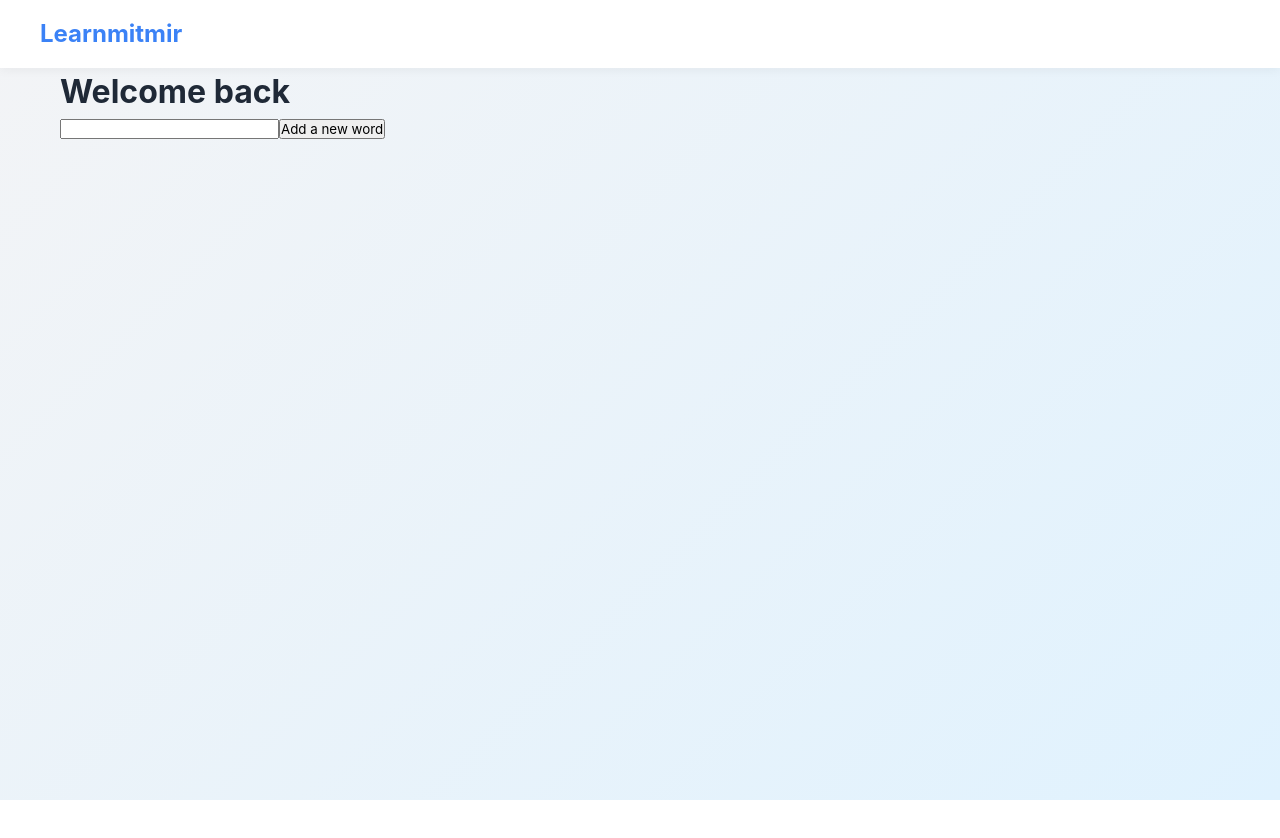
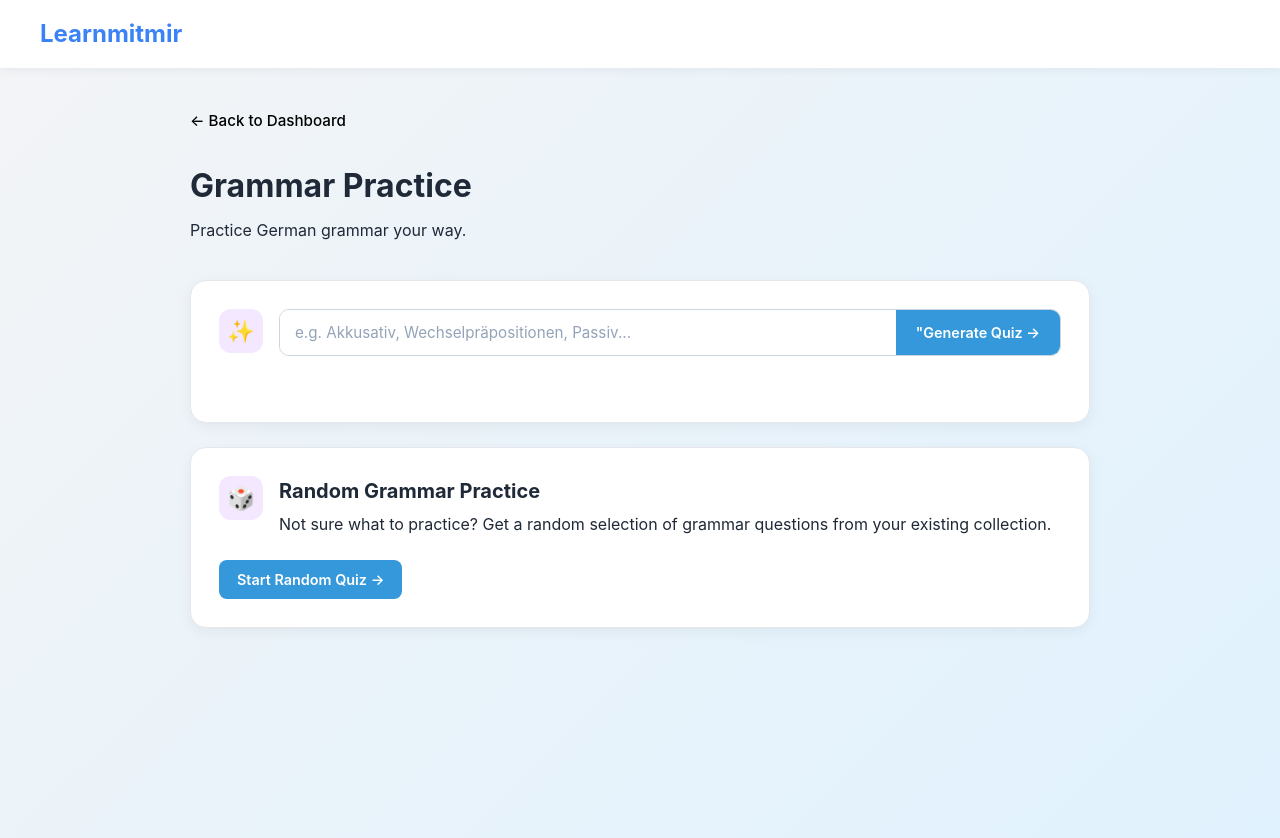
Before and after one commit to angithos/learnmitmir, a React (Create React App) app: page /vocabulary in a window 1280 px wide. Shown: the top 838 px of the page. Before the commit the page ends 800 px from the top, so only its background shows below. Built offline with nearby package versions, Linux system fonts and the light colour scheme.

Commit message:
vocab UI update

```diff
--- a/src/pages/Vocabulary.tsx
+++ b/src/pages/Vocabulary.tsx
@@ -1,5 +1,6 @@
 
 import { useState } from "react";
+import { useNavigate } from "react-router";
 
 
 type Gender = "der" | "die" | "das";
@@ -34,7 +35,7 @@ interface VocabData {
 export default function Vocabulary() {
     const [word, setWord] = useState("");
     const [error, setError] = useState<string | null>(null);
-
+    const navigate = useNavigate()
     async function handleSearch(search: string) {
         setError(null);
 
@@ -127,7 +128,7 @@ export default function Vocabulary() {
 
         // API responded but returned no entries
         if (!data.entries.length) {
-            const lower_word=search.toLowerCase() //edge case Full captial
+            const lower_word = search.toLowerCase() //edge case Full captial
 
             const firstLetter = lower_word[0].toUpperCase(); //edge case First letter small
             const newWord = lower_word.replace(lower_word[0], firstLetter);
@@ -156,19 +157,111 @@ export default function Vocabulary() {
     }
 
     return (
-        <div>
-            <h1>Welcome back</h1>
+        <main className="grammar-page">
+            <div className="grammar-container">
 
-            <input
-                value={word}
-                onChange={(e) => setWord(e.target.value)}
-            />
+                <button
+                    className="grammar-back-button"
+                    onClick={() => navigate("/dashboard")}
+                >
+                    ← Back to Dashboard
+                </button>
 
-            <button onClick={() => handleSearch(word)}>
-                Add a new word
-            </button>
+                <header className="grammar-header">
+                    <h1>Grammar Practice</h1>
+                    <p>Practice German grammar your way.</p>
+                </header>
 
-            {error && <p>{error}</p>}
-        </div>
+                <section className="grammar-options">
+
+                    {/* Custom AI Practice */}
+
+                    <article className="grammar-card">
+                        <div className="grammar-card-header">
+                            <div className="grammar-card-icon">
+                                ✨
+                            </div>
+
+                            <div className="grammar-sandbox">
+
+                                <div
+                                    className={`grammar-input-wrapper`}
+                                >
+                                    <input
+                                        type="text"
+                                        placeholder="e.g. Akkusativ, Wechselpräpositionen, Passiv..."
+                                        className="grammar-topic-input"
+                                        value={word}
+                                        onChange={(e) => setWord(e.target.value)}
+                                    />
+
+                                    <button
+                                        type="submit"
+                                        onClick={() => handleSearch(word)}
+                                        className="grammar-generate-button"
+                                    >
+                                        "Generate Quiz →
+                                    </button>
+                                </div>
+
+
+                                <div className="grammar-suggestions">
+
+
+
+
+                                </div>
+
+                            </div>
+                        </div>
+
+                    </article>
+
+                    {/* Random Practice */}
+
+                    <article className="grammar-card">
+                        <div className="grammar-card-header">
+                            <div className="grammar-card-icon">
+                                🎲
+                            </div>
+
+                            <div>
+                                <h2>Random Grammar Practice</h2>
+
+                                <p>
+                                    Not sure what to practice? Get a random selection
+                                    of grammar questions from your existing collection.
+                                </p>
+                            </div>
+                        </div>
+
+                        <button
+                            className="grammar-action-button"
+                        >
+                            Start Random Quiz →
+                        </button>
+                    </article>
+
+                </section>
+
+            </div>
+            <div>
+
+
+
+
+                {error && <p>{error}</p>}
+            </div>
+        </main>
+
     );
 }
+
+{/* <input
+value={word}
+onChange={(e) => setWord(e.target.value)}
+/>
+
+<button onClick={() => handleSearch(word)}>
+Add a new word
+</button> */}
```
